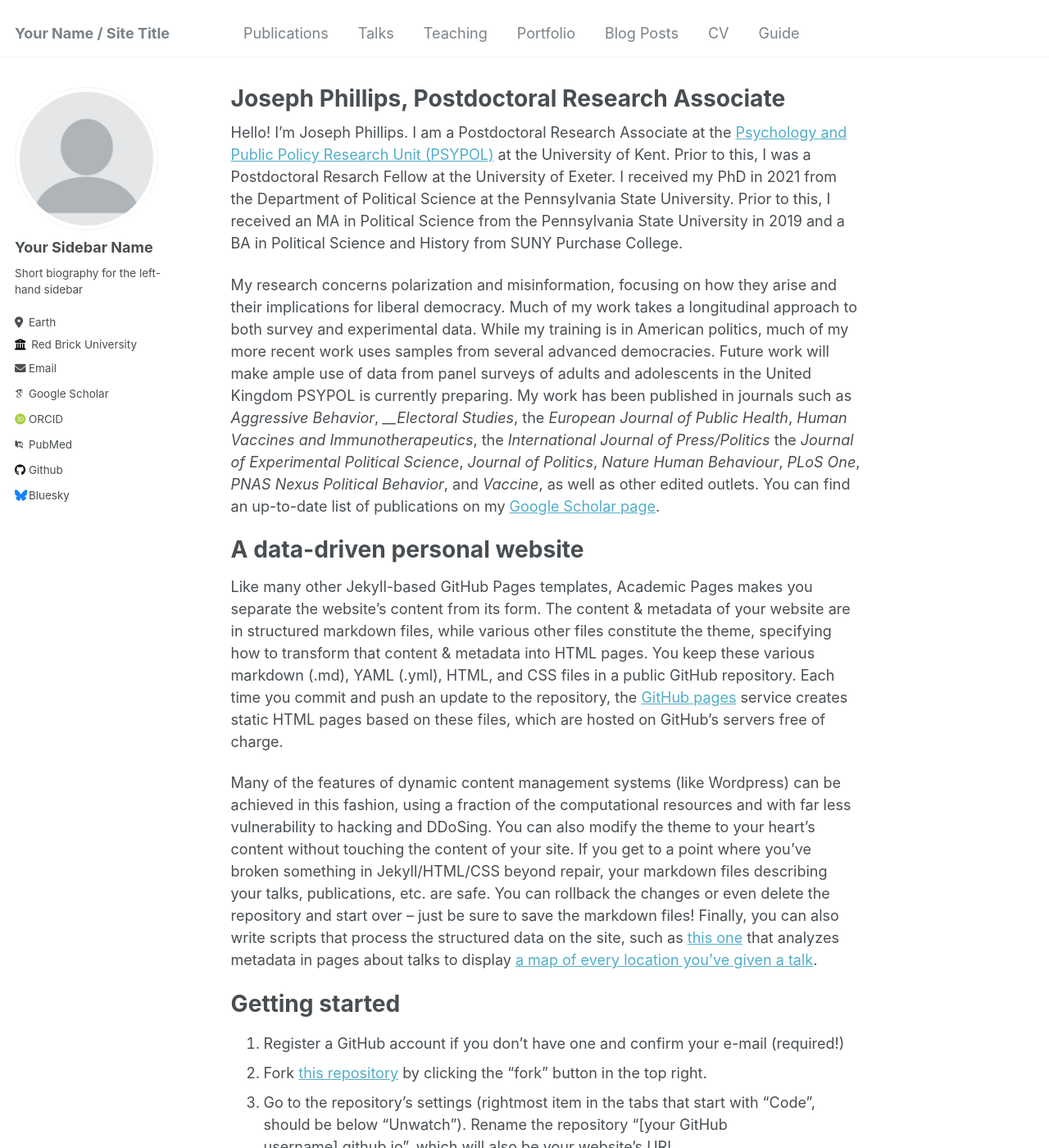
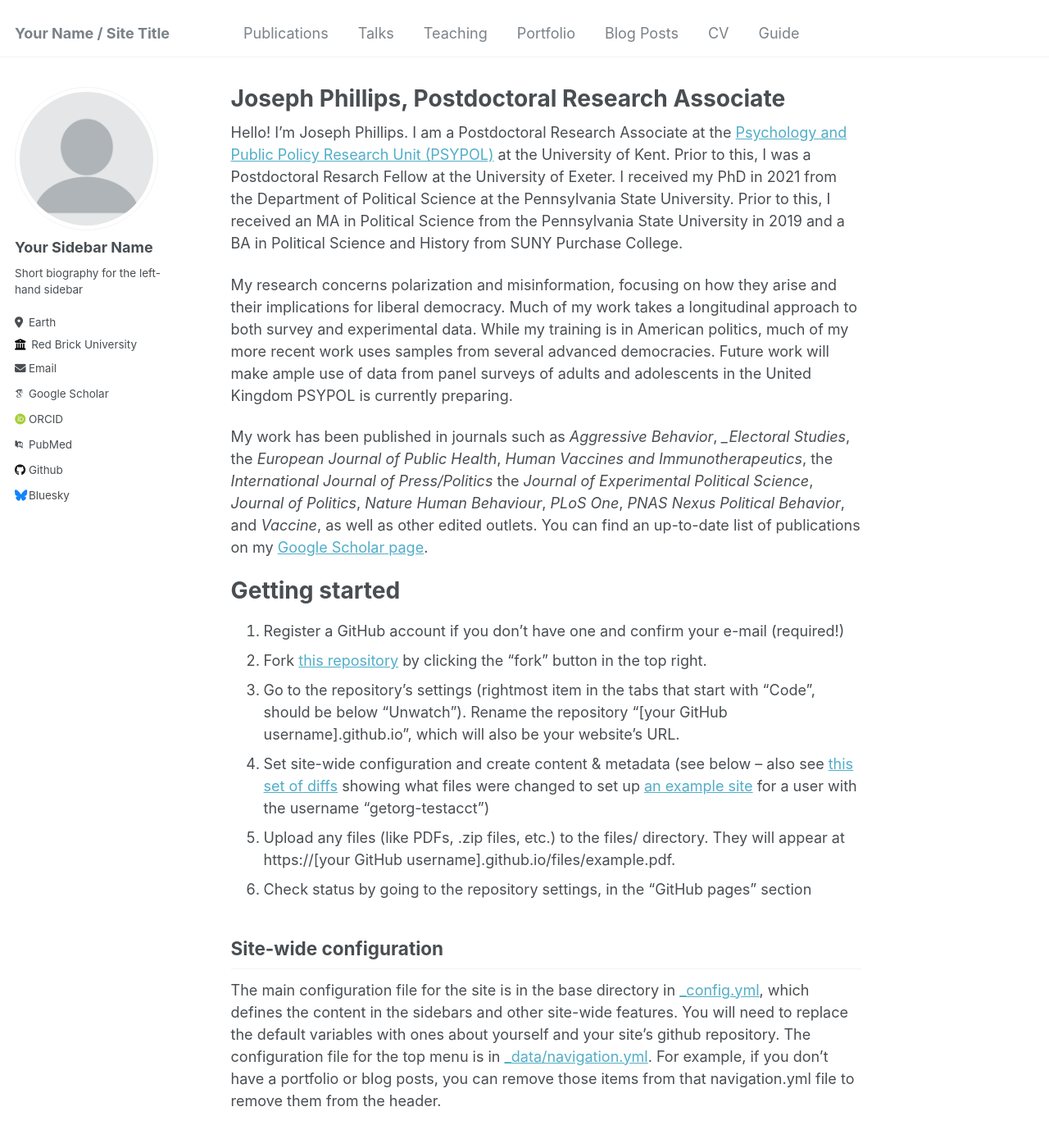
Before and after one commit to polpsychjoe/polpsychjoe.github.io, a Jekyll site: the page built from _pages/about.md, in a window 1280 px wide and 1400 px high. Shown: the whole window at 82% size. Built offline with Jekyll 4.4.1, drawn with Linux system fonts in a browser that asks for light colours; some web fonts are replaced.

Commit message:
Update about.md

```diff
--- a/_pages/about.md
+++ b/_pages/about.md
@@ -9,13 +9,9 @@ redirect_from:
 
 Hello! I'm Joseph Phillips. I am a Postdoctoral Research Associate at the [Psychology and Public Policy Research Unit (PSYPOL)](https://research.kent.ac.uk/psypol/) at the University of Kent. Prior to this, I was a Postdoctoral Resarch Fellow at the University of Exeter. I received my PhD in 2021 from the Department of Political Science at the Pennsylvania State University. Prior to this, I received an MA in Political Science from the Pennsylvania State University in 2019 and a BA in Political Science and History from SUNY Purchase College.
 
-My research concerns polarization and misinformation, focusing on how they arise and their implications for liberal democracy. Much of my work takes a longitudinal approach to both survey and experimental data. While my training is in American politics, much of my more recent work uses samples from several advanced democracies. Future work will make ample use of data from panel surveys of adults and adolescents in the United Kingdom PSYPOL is currently preparing. My work has been published in journals such as _Aggressive Behavior_, ___Electoral Studies_, the _European Journal of Public Health_, _Human Vaccines and Immunotherapeutics_, the _International Journal of Press/Politics_ the _Journal of Experimental Political Science_, _Journal of Politics_, _Nature Human Behaviour_, _PLoS One_, _PNAS Nexus_ _Political Behavior_, and _Vaccine_, as well as other edited outlets. You can find an up-to-date list of publications on my [Google Scholar page](https://scholar.google.com/citations?hl=en&user=kfmCx_kAAAAJ&view_op=list_works&sortby=pubdate).
+My research concerns polarization and misinformation, focusing on how they arise and their implications for liberal democracy. Much of my work takes a longitudinal approach to both survey and experimental data. While my training is in American politics, much of my more recent work uses samples from several advanced democracies. Future work will make ample use of data from panel surveys of adults and adolescents in the United Kingdom PSYPOL is currently preparing.
 
-A data-driven personal website
-======
-Like many other Jekyll-based GitHub Pages templates, Academic Pages makes you separate the website's content from its form. The content & metadata of your website are in structured markdown files, while various other files constitute the theme, specifying how to transform that content & metadata into HTML pages. You keep these various markdown (.md), YAML (.yml), HTML, and CSS files in a public GitHub repository. Each time you commit and push an update to the repository, the [GitHub pages](https://pages.github.com/) service creates static HTML pages based on these files, which are hosted on GitHub's servers free of charge.
-
-Many of the features of dynamic content management systems (like Wordpress) can be achieved in this fashion, using a fraction of the computational resources and with far less vulnerability to hacking and DDoSing. You can also modify the theme to your heart's content without touching the content of your site. If you get to a point where you've broken something in Jekyll/HTML/CSS beyond repair, your markdown files describing your talks, publications, etc. are safe. You can rollback the changes or even delete the repository and start over -- just be sure to save the markdown files! Finally, you can also write scripts that process the structured data on the site, such as [this one](https://github.com/academicpages/academicpages.github.io/blob/master/talkmap.ipynb) that analyzes metadata in pages about talks to display [a map of every location you've given a talk](https://academicpages.github.io/talkmap.html).
+My work has been published in journals such as _Aggressive Behavior_, __Electoral Studies_, the _European Journal of Public Health_, _Human Vaccines and Immunotherapeutics_, the _International Journal of Press/Politics_ the _Journal of Experimental Political Science_, _Journal of Politics_, _Nature Human Behaviour_, _PLoS One_, _PNAS Nexus_ _Political Behavior_, and _Vaccine_, as well as other edited outlets. You can find an up-to-date list of publications on my [Google Scholar page](https://scholar.google.com/citations?hl=en&user=kfmCx_kAAAAJ&view_op=list_works&sortby=pubdate).
 
 Getting started
 ======
```
